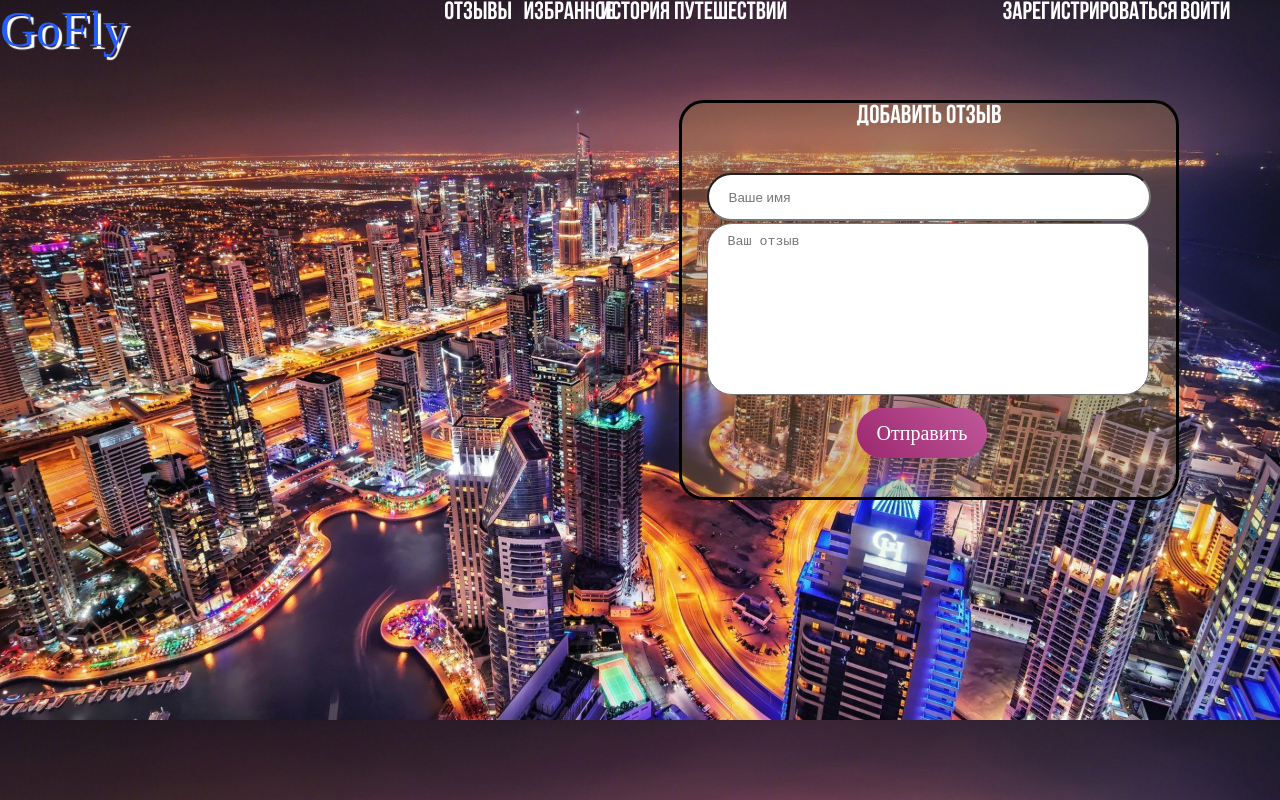
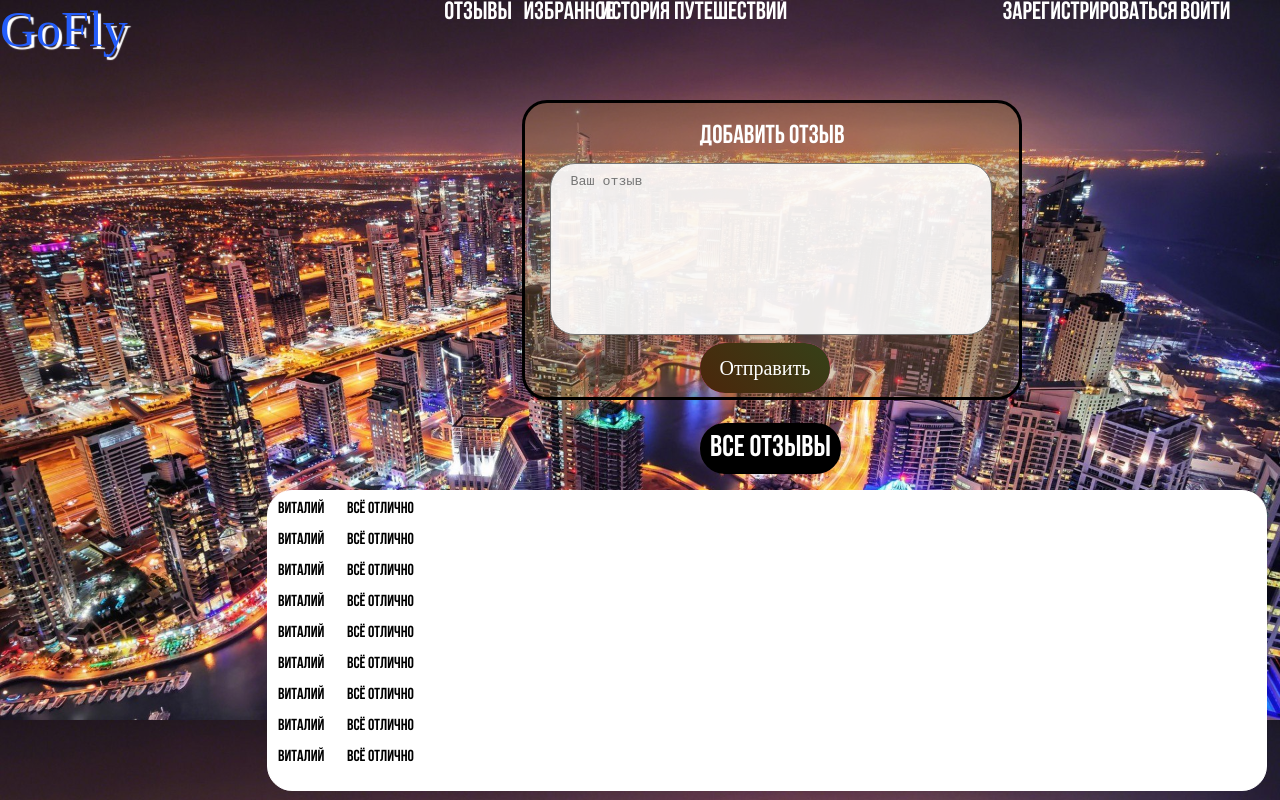
Before and after one commit to Vademzip/GoFly_Frontend, a plain HTML site: page feedback.html in a window 1280 px wide. Drawn offline with nearby package versions, Linux system fonts and the light colour scheme.

Commit message:
Отзывы?

```diff
--- a/feedback.css
+++ b/feedback.css
@@ -58,7 +58,7 @@ body{
     position: relative;
     width: 100%;
     height: 100%;
-    overflow: hidden;
+    overflow: scroll;
 }
 /* Верхняя плашка */
 
@@ -301,43 +301,6 @@ body{
 
 } */
 
-table{
-    overflow: scroll;
-    position: absolute;
-    box-sizing: border-box;
-    top: 200px;
-    left: 200px;
-    border: 1px solid;
-    width: 1110px;
-    height: 100%;
-    border-radius: 25px;
-    /* background-color: white; */
-    font-family: Bebas Neue;
-    text-align: center;
-    /* border-collapse: separate; */
-    border-spacing: 5px;
-    background-color: orange;
-    border: 16px solid orange;
-}
-
-table img{
-    /* width: 100%; */
-    padding: auto;
-    display: block;
-}
-
-th{
-    font-size: 18px;
-    text-align: center;
-}
-
-td{
-    /* background-color: orangered; */
-    border: 1px solid black;
-    width: 205px;
-    height: 135px;
-    border-collapse: collapse;
-}
 
 /* Окно с информацией о городах */
 
@@ -347,15 +310,16 @@ td{
     border-radius: 25px;
     box-sizing: border-box;
     top: 100px;
-    left: 678.5px;
+    left: 521.5px;
     width: 500px;
-    height: 400px;
+    height: 300px;
     background-color: rgba(148, 110, 53, 0.342)
 }
 
 
 
 #reviewAdding{
+    top: 20px;
     left: 175px;
     position: absolute;
     /* top: 200px; */
@@ -382,22 +346,16 @@ td{
     resize: none;
 }
 
-.reviewInfo #nameAuthor{
-    position: absolute;
-    width: 400px;
-    height: 24px;
-    left: 25px;
-    /* left: -126.5px; */
-    border-radius: 25px;
-}
+
 
 .reviewInfo #textAuthor{
     position: absolute;
-    top:50px;
+    top:-10px;
     left: 25px;
     width: 400px;
     height: 150px;
     border-radius: 25px;
+    background: rgba(255, 255, 255, 0.9);
     /* box-sizing: border-box;
     border: none;
      background: transparent;
@@ -431,7 +389,7 @@ td{
     box-shadow: 0 0 0 0 rgba(248, 64, 227, 0.842), 0 0 0 0 rgba(244, 39, 255, 0.766);
     transition: tranform 0.3s ease, box-shadow 1s ease;
     height: 50px;
-    top: 235px;
+    top: 170px;
     align-items: center;
     justify-content: center;
 
@@ -447,7 +405,7 @@ td{
     top: -50px;
     left: -100px;
     background-color: #ff3cac;
-    background-image: linear-gradient(225deg, #ec96ce 0%, #9c276f 50%, #da65b5 100%);
+    background-image: linear-gradient(225deg, #1b6229 0%, #4b260b 50%, #ff00ae 100%);
     z-index: -1;
     transition: 8s ease;
 
@@ -455,10 +413,53 @@ td{
 
 .searchButton .btn-1:hover{
     transform: translate(0, -1px);
-    box-shadow: 10px -10px 25px 0 rgba(143, 64, 248, 0.5), -10px 10px 25px 0 rgba(39, 200,255, 0.5);
+    box-shadow: 10px -10px 25px 0 rgba(150, 105, 8, 0.5), -10px 10px 25px 0 rgba(255, 255, 255, 0.5);
 
 }
 
 .searchButton .btn-1:hover::after{
     transform: rotate(150deg);
 }
+
+.title{
+    position: absolute;
+    box-sizing: border-box;
+    color: white;
+    top: 423px;
+    left: 700px;
+    font-family: Bebas Neue;
+    font-size: 30px;
+    background-color: black;
+    border-radius: 25px;
+    border: 10px black solid;
+}
+
+.FeedbackContainer{
+    padding-bottom: 15px;
+}
+
+.name{
+    font-weight: 800;
+}
+
+.text{
+    padding-left: 20px;
+
+}
+
+.allFeedbacks{
+    font-family: Bebas Neue;
+    position: absolute;
+    box-sizing: border-box;
+    top: 490px;
+    left: 267px;
+    color: rgb(0, 0, 0);
+    width: 1000px;
+    border: 1px white solid;
+    max-width: 100%;
+    background-color: white;
+    border-radius: 25px;
+    padding-bottom: 10px;
+    padding-top: 10px;
+    padding-left: 10px;
+}
--- a/feedback.html
+++ b/feedback.html
@@ -37,12 +37,48 @@
         <div class="feedbackBlock">
             <span id="reviewAdding">Добавить отзыв</span>
             <div class="reviewInfo">
-                <input type="text" name="nameAuthor" id="nameAuthor" placeholder="Ваше имя">
+                <!-- <input type="text" name="nameAuthor" id="nameAuthor" placeholder="Ваше имя">  -->
                 <textarea name="textAuthor" id="textAuthor"  placeholder="Ваш отзыв"></textarea>
                 <div class="searchButton">
                     <a href="#" class="btn-1">Отправить</a>
                 </div>
             </div>
+        </div>
+
+        <div class="otherFeedbacks">
+            <div class="title">Все отзывы</div>
+                <div class="allFeedbacks">
+                    <div class="FeedbackContainer">
+                        <span class="name">Виталий</span>
+                        <span class="text">Всё отлично</span>
+                    </div>
+                    <div class="FeedbackContainer">
+                        <span class="name">Виталий</span>
+                        <span class="text">Всё отлично</span>
+                    </div>
+                    <div class="FeedbackContainer">
+                        <span class="name">Виталий</span>
+                        <span class="text">Всё отлично</span>
+                    </div><div class="FeedbackContainer">
+                        <span class="name">Виталий</span>
+                        <span class="text">Всё отлично</span>
+                    </div><div class="FeedbackContainer">
+                        <span class="name">Виталий</span>
+                        <span class="text">Всё отлично</span>
+                    </div><div class="FeedbackContainer">
+                        <span class="name">Виталий</span>
+                        <span class="text">Всё отлично</span>
+                    </div><div class="FeedbackContainer">
+                        <span class="name">Виталий</span>
+                        <span class="text">Всё отлично</span>
+                    </div><div class="FeedbackContainer">
+                        <span class="name">Виталий</span>
+                        <span class="text">Всё отлично</span>
+                    </div><div class="FeedbackContainer">
+                        <span class="name">Виталий</span>
+                        <span class="text">Всё отлично</span>
+                    </div>
+                </div>
         </div>
 
 </body>
```
